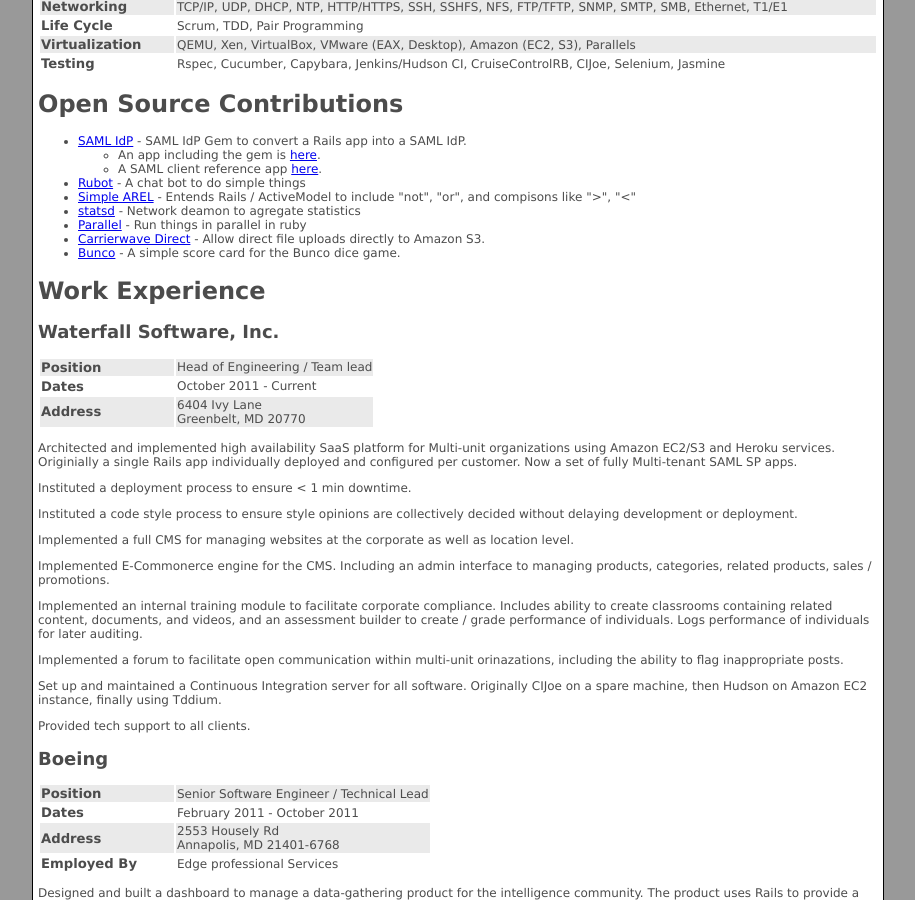
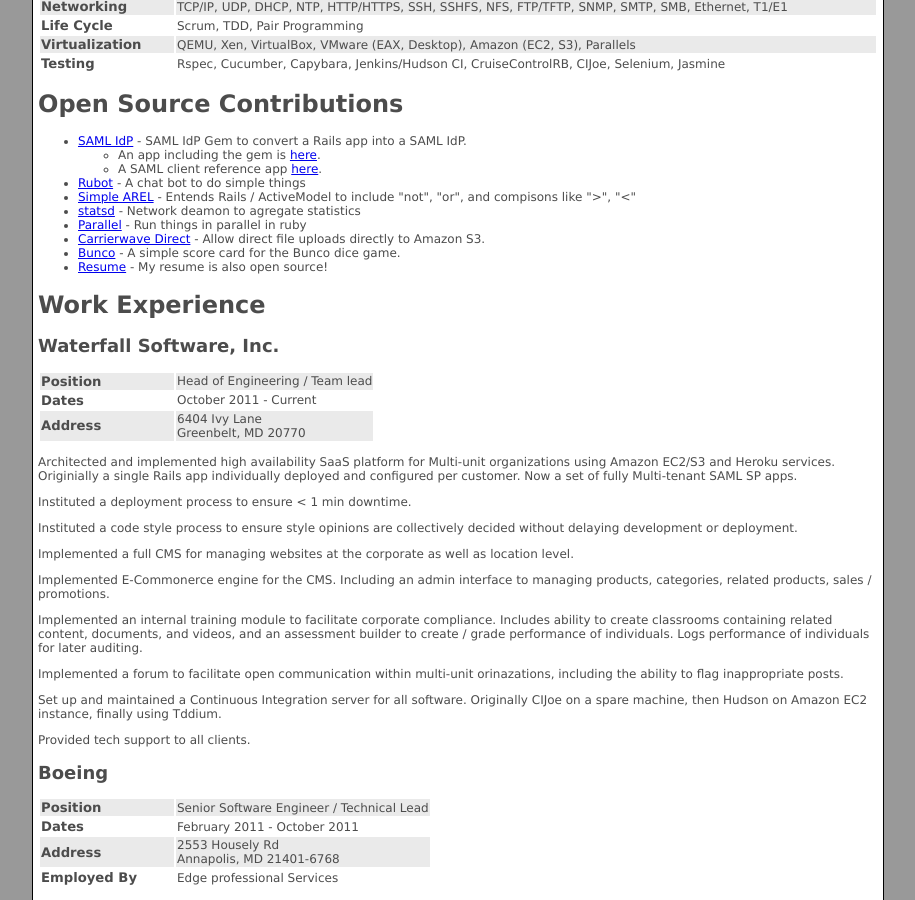
Before and after one commit to srvullupala/Resume, a Jekyll site: the page built from index.html, in a window 1280 px wide and 900 px high, scrolled down 472 px. Shown: the whole window, without its empty margins (182-1097 px from the left). Built offline with Jekyll 4.4.1, drawn with Linux system fonts in a browser that asks for light colours; Markdown is read by kramdown in place of the engine named in the settings.

Commit message:
Adding my resume to the open source list

```diff
--- a/_includes/open_source.html
+++ b/_includes/open_source.html
@@ -13,4 +13,5 @@
     <li><a href="https://github.com/jkamenik/parallel">Parallel</a> - Run things in parallel in ruby</li>
     <li><a href="https://github.com/jkamenik/carrierwave_direct">Carrierwave Direct</a> - Allow direct file uploads directly to Amazon S3.</li>
     <li><a href="https://github.com/jkamenik/Bunco">Bunco</a> - A simple score card for the Bunco dice game.</li>
+    <li><a href="https://github.com/jkamenik/Resume">Resume</a> - My resume is also open source!</li>
 </ul>
```
